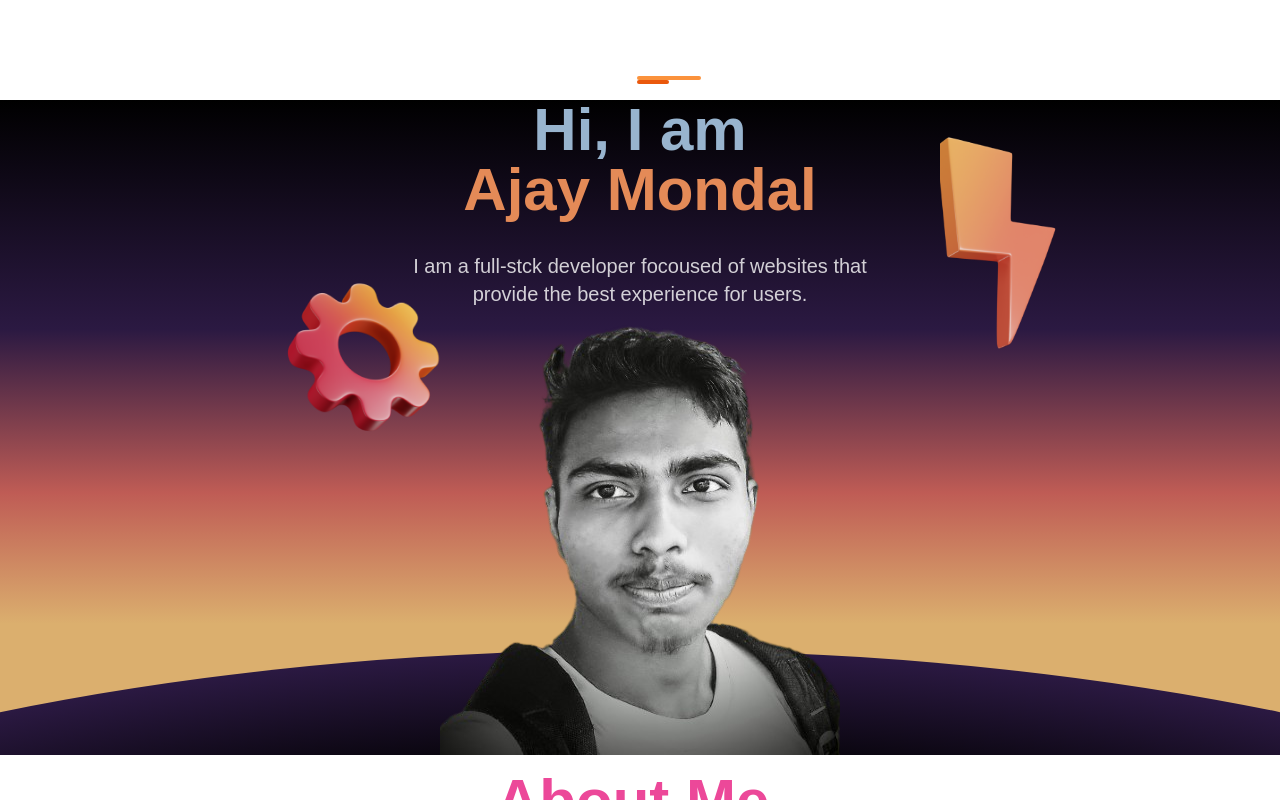
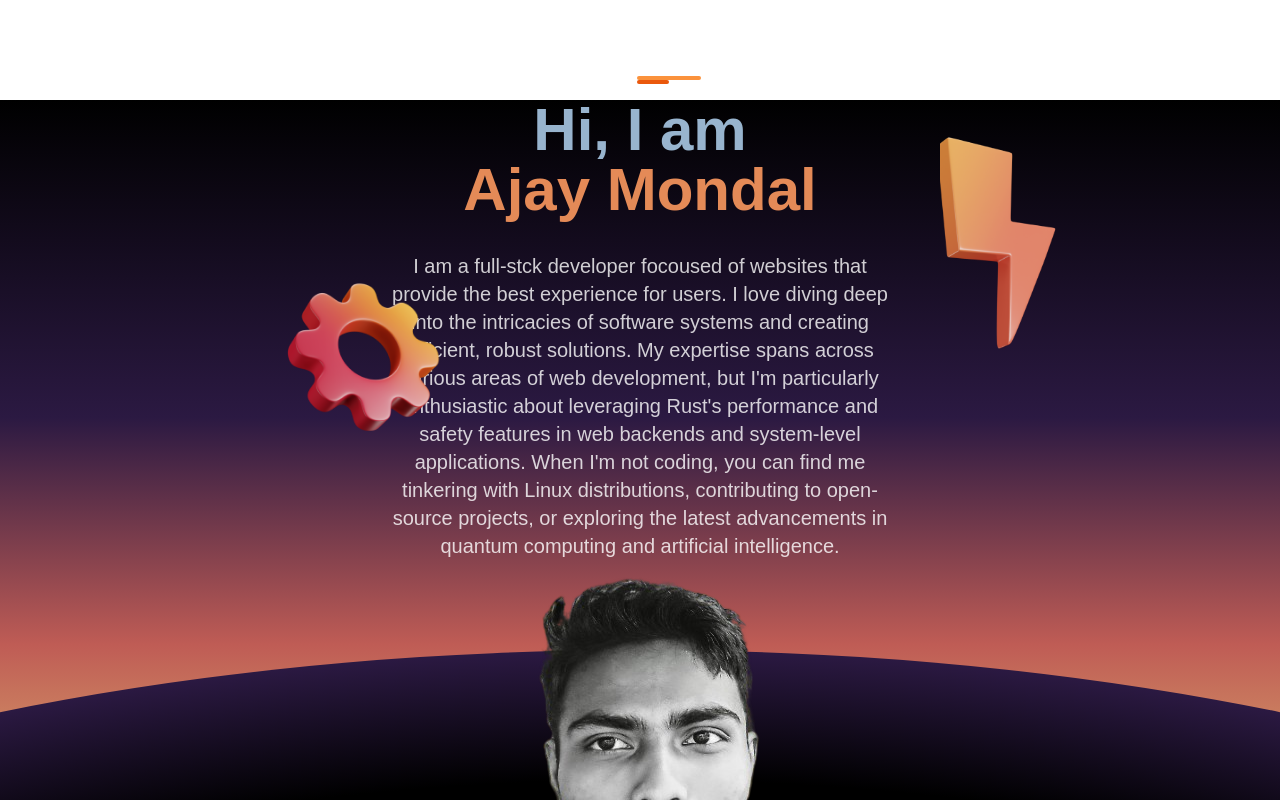
Before and after one commit to mrakmondal6612/my-protfolio, a Next.js app: page / in a window 1280 px wide. Shown: the top 800 px of the page. Built offline with nearby package versions, Linux system fonts and the light colour scheme.

Commit message:
Update Hero.tsx

```diff
--- a/src/components/Hero.tsx
+++ b/src/components/Hero.tsx
@@ -52,6 +52,11 @@ const Hero = () => {
         <p className="text-center text-xl max-w-[500px] mx-auto mt-8 text-white/80">
           I am a full-stck developer focoused of websites that provide the best
           experience for users.
+          I love diving deep into the intricacies of software systems and creating efficient, robust solutions.
+
+My expertise spans across various areas of web development, but I'm particularly enthusiastic about leveraging Rust's performance and safety features in web backends and system-level applications.
+
+When I'm not coding, you can find me tinkering with Linux distributions, contributing to open-source projects, or exploring the latest advancements in quantum computing and artificial intelligence.
         </p>
         <Image
           src={profilepic}
```
